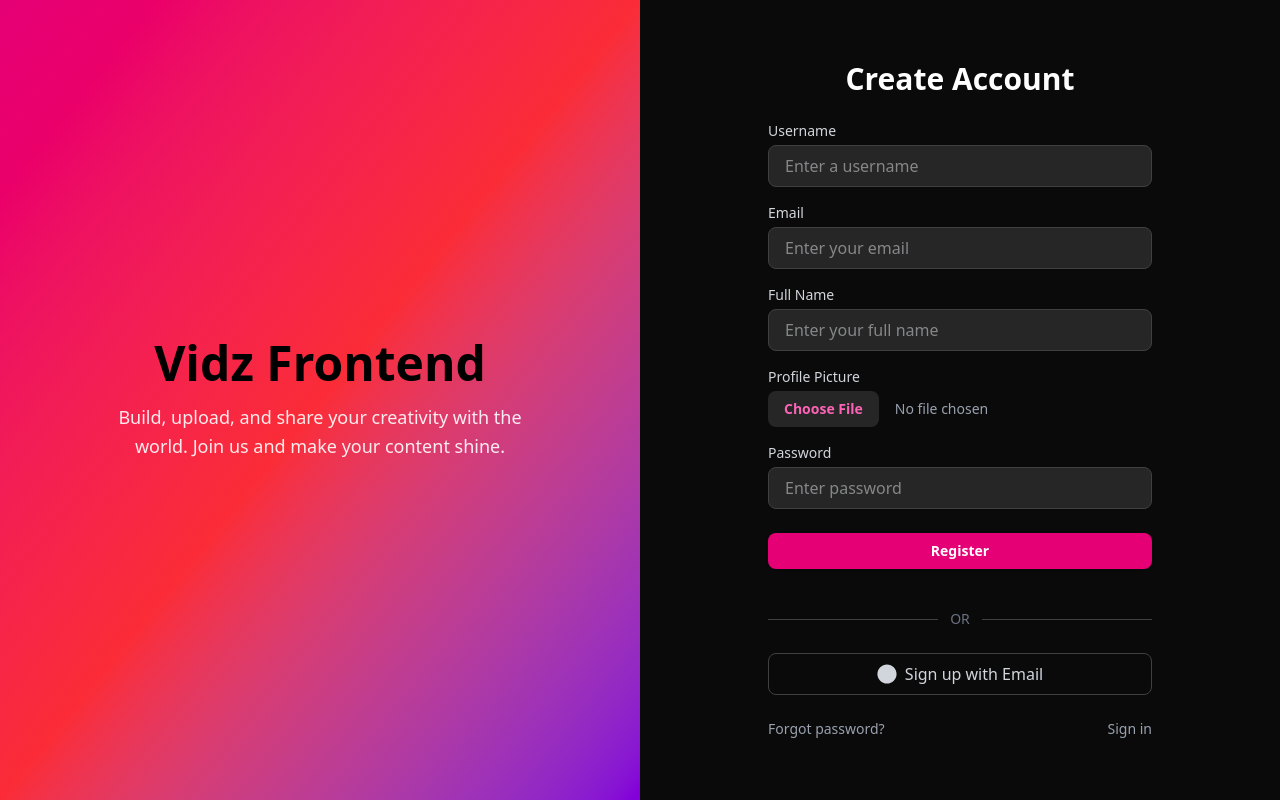
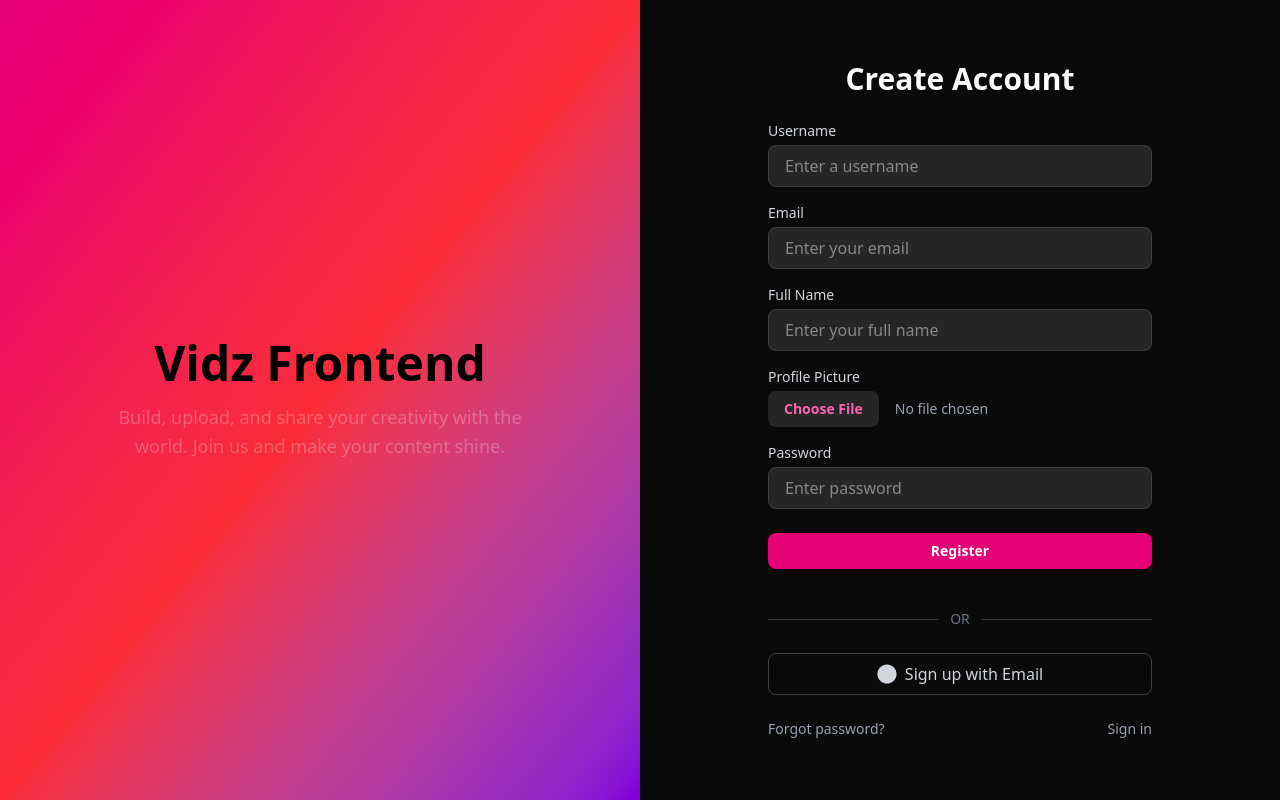
Before and after one commit to Ram-1418/vidz-frontend, a React (Vite) app: page /registration in a window 1280 px wide. Built offline with nearby package versions, Linux system fonts and the light colour scheme; no server answers.

Commit message:
fix: adjust text opacity in branding section of RegisterForm component

```diff
--- a/src/components/auth/registerForm.tsx
+++ b/src/components/auth/registerForm.tsx
@@ -37,7 +37,7 @@ const RegisterForm = () => {
           <h1 className="text-5xl font-extrabold mb-4 text-black">
             Vidz Frontend
           </h1>
-          <p className="text-lg opacity-90 leading-relaxed">
+          <p className="text-lg opacity-25 leading-relaxed">
             Build, upload, and share your creativity with the world. Join us and
             make your content shine.
           </p>
```
